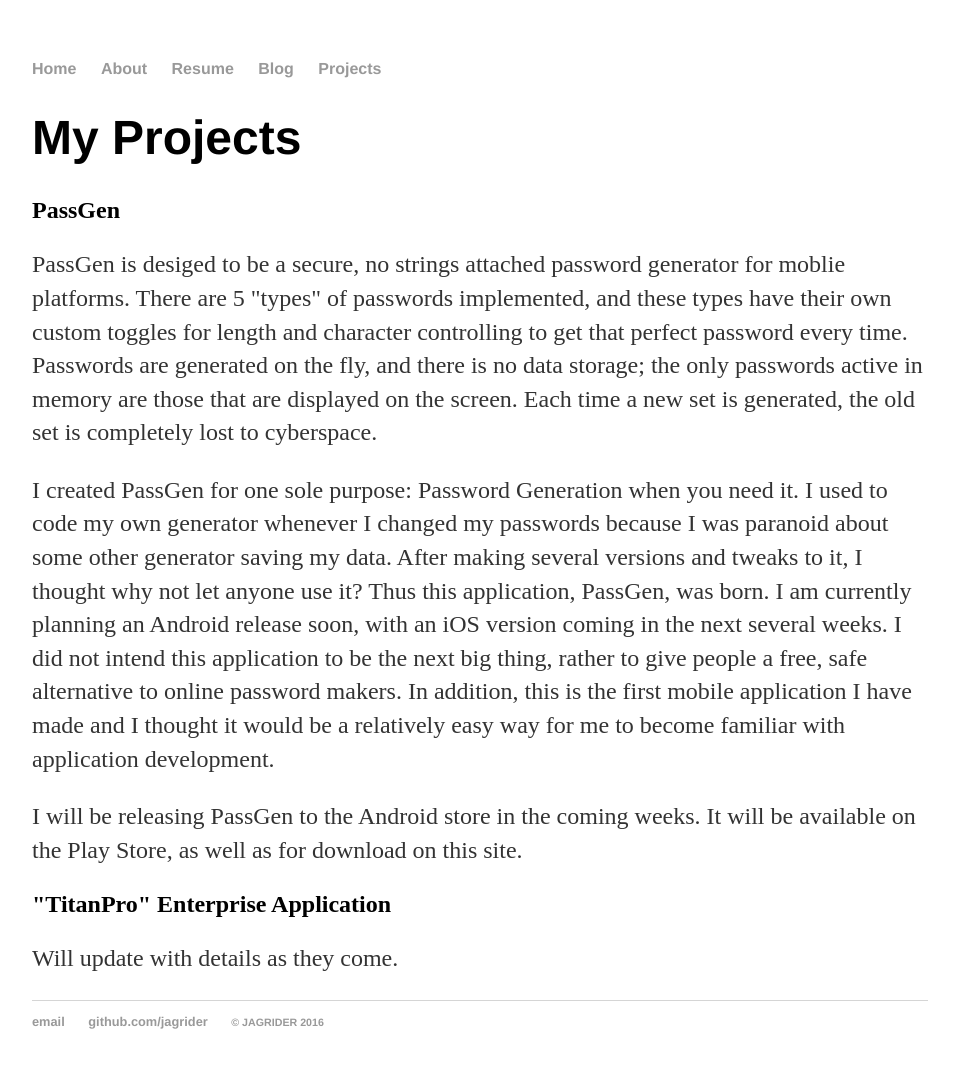
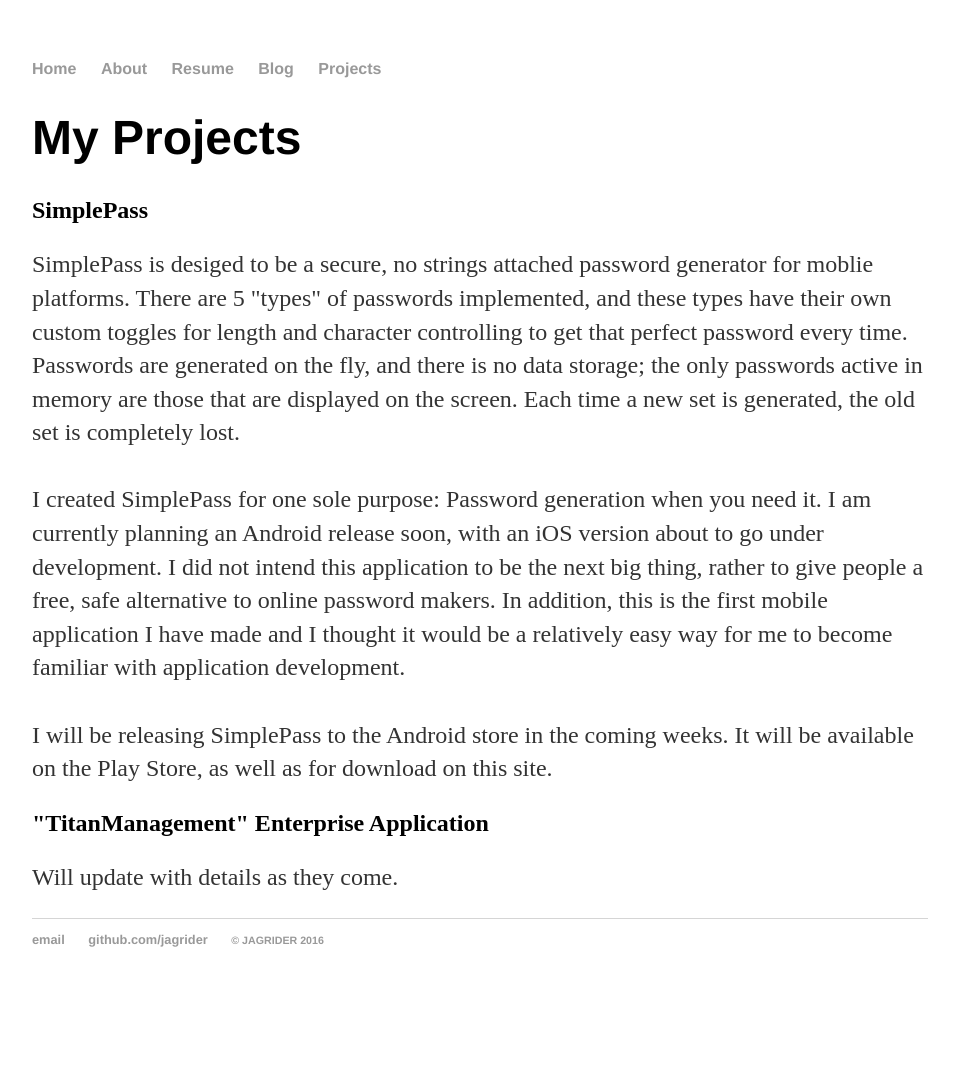
Before and after one commit to jagrider/jagrider.github.io, a Jekyll site: the page built from projects/index.html, in a window 1280 px wide. Shown: the whole page, without its empty margins (160-1119 px from the left). Built offline with Jekyll 4.4.1, drawn with Linux system fonts in a browser that asks for light colours; after the commit the page ends 1007 px from its top, so only the background shows below that.

Commit message:
updated Projects page to reflect PassGen changing to SimplePass

```diff
--- a/projects/index.html
+++ b/projects/index.html
@@ -5,13 +5,13 @@
 <div class="proj1">
 	<h1>My Projects</h1>
 
-	<h2>PassGen</h2>
-	<p>PassGen is desiged to be a secure, no strings attached password generator for moblie platforms. There are 5 "types" of passwords implemented, and these types have their own custom toggles for length and character controlling to get that perfect password every time. Passwords are generated on the fly, and there is no data storage; the only passwords active in memory are those that are displayed on the screen. Each time a new set is generated, the old set is completely lost to cyberspace. </p>
-	<p> </p>
-	<p>I created PassGen for one sole purpose: Password Generation when you need it. I used to code my own generator whenever I changed my passwords because I was paranoid about some other generator saving my data. After making several versions and tweaks to it, I thought why not let anyone use it? Thus this application, PassGen, was born. I am currently planning an Android release soon, with an iOS version coming in the next several weeks. I did not intend this application to be the next big thing, rather to give people a free, safe alternative to online password makers. In addition, this is the first mobile application I have made and I thought it would be a relatively easy way for me to become familiar with application development.</p>
-	<p> </p>
-	<p>I will be releasing PassGen to the Android store in the coming weeks. It will be available on the Play Store, as well as for download on this site.</p>
+	<h2>SimplePass</h2>
+	<p>SimplePass is desiged to be a secure, no strings attached password generator for moblie platforms. There are 5 "types" of passwords implemented, and these types have their own custom toggles for length and character controlling to get that perfect password every time. Passwords are generated on the fly, and there is no data storage; the only passwords active in memory are those that are displayed on the screen. Each time a new set is generated, the old set is completely lost. <br><br> I created SimplePass for one sole purpose: Password generation when you need it. I am currently planning an Android release soon, with an iOS version about to go under development. I did not intend this application to be the next big thing, rather to give people a free, safe alternative to online password makers. In addition, this is the first mobile application I have made and I thought it would be a relatively easy way for me to become familiar with application development.<br><br> I will be releasing SimplePass to the Android store in the coming weeks. It will be available on the Play Store, as well as for download on this site.</p>
 
-	<h2>"TitanPro" Enterprise Application</h2>
+	<!-- removed text:
+		 I used to code my own generator whenever I changed my passwords because I was paranoid about some other generator saving my data. After making several versions and tweaks to it, I thought why not let anyone use it? Thus this application was born.
+		  -->
+
+	<h2>"TitanManagement" Enterprise Application</h2>
 	<p>Will update with details as they come.</p>
 </div>
```
